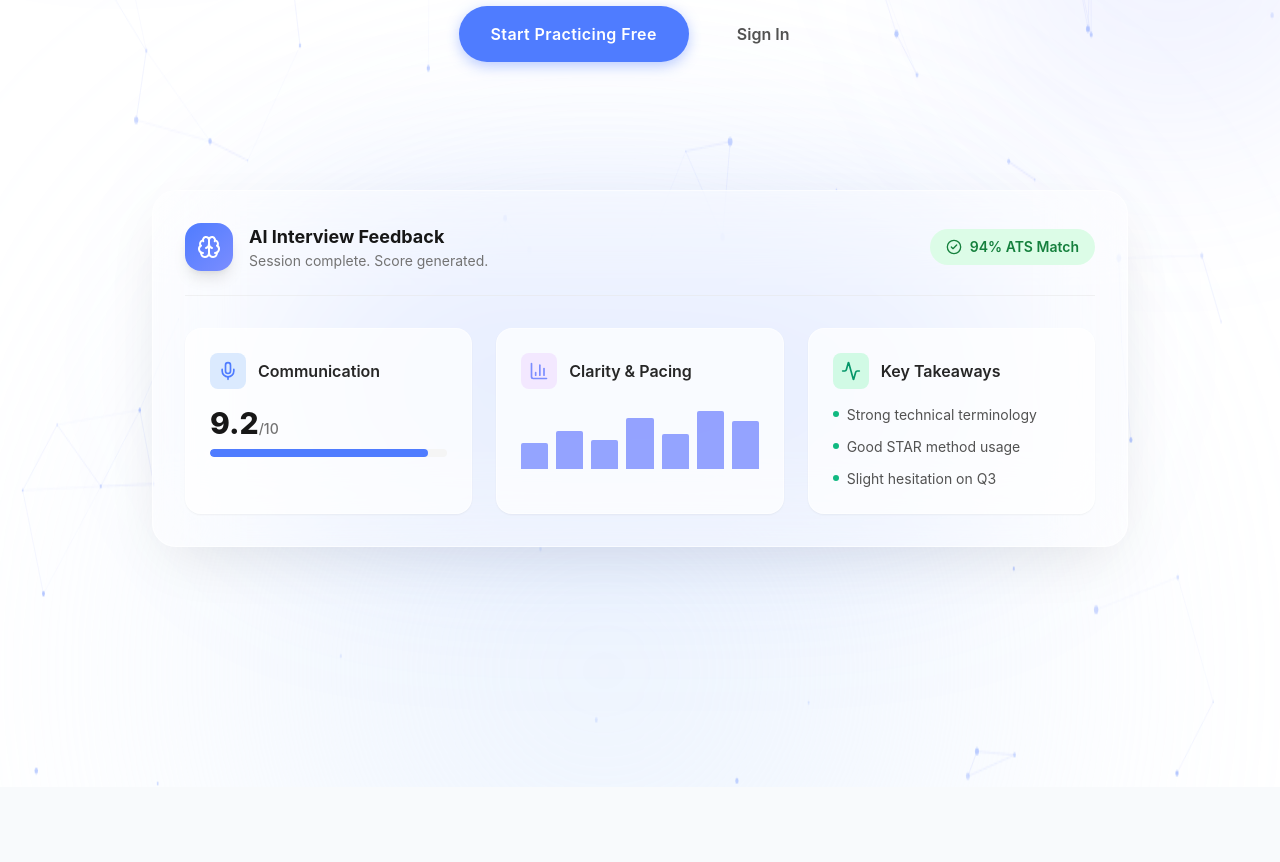
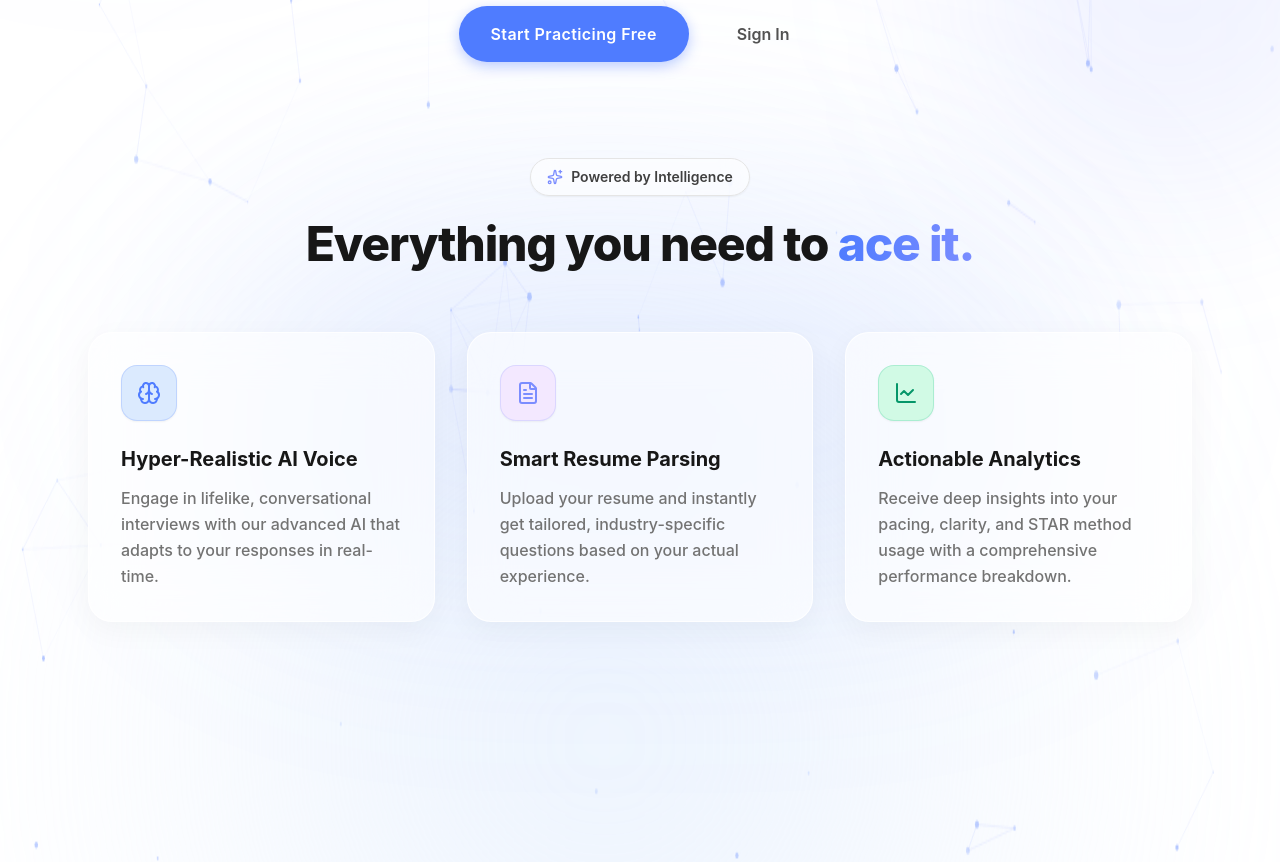
Before and after one commit to prativzz/prepflow, a React app in the folder frontend/: page / in a window 1280 px wide. Shown: the part 612-1474 px from the top of the page. Before the commit the page ends 1399 px from the top, so only its background shows below. Built offline with nearby package versions, Linux system fonts and the light colour scheme; no server answers; the HTML template or start-up script is replaced by a standard one.

Commit message:
feat: replace mock dashboard with feature cards on landing page

```diff
--- a/frontend/src/components/sections/FeaturePreview.jsx
+++ b/frontend/src/components/sections/FeaturePreview.jsx
@@ -1,121 +1,102 @@
 import React from 'react';
 import { motion } from 'framer-motion';
-import { BarChart3, Brain, CheckCircle2, Mic, FileText, Activity } from 'lucide-react';
+import { Brain, FileText, LineChart, Sparkles } from 'lucide-react';
 
 const FeaturePreview = () => {
   const containerVariants = {
     hidden: { opacity: 0 },
     visible: {
       opacity: 1,
-      transition: { staggerChildren: 0.2, delayChildren: 0.3 }
+      transition: { staggerChildren: 0.15, delayChildren: 0.2 }
     }
   };
 
   const itemVariants = {
-    hidden: { y: 40, opacity: 0 },
+    hidden: { y: 30, opacity: 0 },
     visible: {
       y: 0, opacity: 1,
       transition: { type: 'spring', stiffness: 100, damping: 20 }
     }
   };
 
+  const features = [
+    {
+      icon: <Brain size={24} />,
+      title: "Hyper-Realistic AI Voice",
+      description: "Engage in lifelike, conversational interviews with our advanced AI that adapts to your responses in real-time.",
+      color: "bg-blue-100 text-primary",
+      borderColor: "border-primary/20",
+    },
+    {
+      icon: <FileText size={24} />,
+      title: "Smart Resume Parsing",
+      description: "Upload your resume and instantly get tailored, industry-specific questions based on your actual experience.",
+      color: "bg-purple-100 text-accent",
+      borderColor: "border-accent/20",
+    },
+    {
+      icon: <LineChart size={24} />,
+      title: "Actionable Analytics",
+      description: "Receive deep insights into your pacing, clarity, and STAR method usage with a comprehensive performance breakdown.",
+      color: "bg-emerald-100 text-emerald-600",
+      borderColor: "border-emerald-500/20",
+    }
+  ];
+
   return (
-    <div className="relative w-full max-w-5xl mx-auto mt-32 mb-40 px-6 perspective-[2000px]">
+    <div className="relative w-full max-w-6xl mx-auto mt-24 mb-40 px-6">
+      {/* Background Glow */}
+      <div className="absolute top-1/2 left-1/2 -translate-x-1/2 -translate-y-1/2 w-3/4 h-3/4 bg-primary/10 blur-[120px] rounded-full pointer-events-none -z-10"></div>
 
-      {/* Glow behind the preview */}
-      <div className="absolute top-1/2 left-1/2 -translate-x-1/2 -translate-y-1/2 w-3/4 h-3/4 bg-primary/20 blur-[100px] rounded-full pointer-events-none -z-10"></div>
+      <div className="text-center mb-16">
+        <motion.div
+          initial={{ opacity: 0, y: 20 }}
+          whileInView={{ opacity: 1, y: 0 }}
+          viewport={{ once: true }}
+          transition={{ duration: 0.6 }}
+          className="inline-flex items-center gap-2 px-4 py-2 rounded-full bg-white/50 backdrop-blur-md border border-neutral-200 text-sm font-semibold text-neutral-700 mb-6 shadow-sm"
+        >
+          <Sparkles size={16} className="text-accent" />
+          Powered by Intelligence
+        </motion.div>
+        <motion.h2
+          initial={{ opacity: 0, y: 20 }}
+          whileInView={{ opacity: 1, y: 0 }}
+          viewport={{ once: true }}
+          transition={{ duration: 0.6, delay: 0.1 }}
+          className="text-3xl md:text-5xl font-extrabold text-neutral-900 tracking-tight"
+        >
+          Everything you need to <span className="text-transparent bg-clip-text bg-gradient-to-r from-primary to-accent">ace it.</span>
+        </motion.h2>
+      </div>
 
       <motion.div
         variants={containerVariants}
         initial="hidden"
         whileInView="visible"
-        viewport={{ once: true, margin: "-100px" }}
-        whileHover={{ rotateX: 2, rotateY: -2, y: -5 }}
-        className="relative bg-white/40 backdrop-blur-2xl border border-white/60 rounded-3xl p-8 shadow-[0_20px_60px_-15px_rgba(0,0,0,0.1)] transition-transform duration-500 transform-gpu"
-        style={{ transformStyle: 'preserve-3d' }}
+        viewport={{ once: true, margin: "-50px" }}
+        className="grid grid-cols-1 md:grid-cols-3 gap-8"
       >
-        {/* Top Header Mock */}
-        <div className="flex items-center justify-between mb-8 pb-6 border-b border-neutral-200/50">
-          <div className="flex items-center gap-4">
-            <div className="w-12 h-12 rounded-2xl bg-gradient-to-br from-primary to-accent flex items-center justify-center text-white shadow-lg">
-              <Brain size={24} />
+        {features.map((feature, index) => (
+          <motion.div
+            key={index}
+            variants={itemVariants}
+            whileHover={{ y: -8, scale: 1.02 }}
+            className={`relative bg-white/60 backdrop-blur-xl border border-white/80 rounded-3xl p-8 shadow-[0_8px_30px_rgb(0,0,0,0.04)] hover:shadow-[0_20px_60px_-15px_rgba(0,0,0,0.1)] transition-all duration-300 overflow-hidden group`}
+          >
+            {/* Subtle gradient overlay on hover */}
+            <div className={`absolute inset-0 opacity-0 group-hover:opacity-10 bg-gradient-to-br from-transparent to-current ${feature.color.split(' ')[1]} transition-opacity duration-300 pointer-events-none`} />
+
+            <div className={`w-14 h-14 rounded-2xl ${feature.color} flex items-center justify-center mb-6 border ${feature.borderColor} shadow-sm group-hover:scale-110 transition-transform duration-300`}>
+              {feature.icon}
             </div>
-            <div>
-              <h3 className="font-bold text-lg text-neutral-900">AI Interview Feedback</h3>
-              <p className="text-sm text-neutral-500">Session complete. Score generated.</p>
-            </div>
-          </div>
-          <div className="px-4 py-2 bg-green-100 text-green-700 rounded-full text-sm font-semibold flex items-center gap-2">
-            <CheckCircle2 size={16} /> 94% ATS Match
-          </div>
-        </div>
 
-        {/* Dashboard Grid */}
-        <div className="grid grid-cols-1 md:grid-cols-3 gap-6">
-
-          {/* Card 1: Communication */}
-          <motion.div variants={itemVariants} className="bg-white/70 border border-white/50 rounded-2xl p-6 shadow-sm hover:shadow-md transition-shadow">
-            <div className="flex items-center gap-3 mb-4">
-              <div className="p-2 rounded-lg bg-blue-100 text-primary">
-                <Mic size={20} />
-              </div>
-              <h4 className="font-semibold text-neutral-800">Communication</h4>
-            </div>
-            <div className="text-3xl font-extrabold text-neutral-900 mb-2">9.2<span className="text-sm font-medium text-neutral-500">/10</span></div>
-            <div className="w-full bg-neutral-100 h-2 rounded-full overflow-hidden">
-              <motion.div
-                initial={{ width: 0 }}
-                whileInView={{ width: '92%' }}
-                transition={{ duration: 1.5, ease: "easeOut", delay: 0.5 }}
-                className="bg-primary h-full rounded-full"
-              />
-            </div>
+            <h3 className="text-xl font-bold text-neutral-900 mb-3">{feature.title}</h3>
+            <p className="text-neutral-500 leading-relaxed font-medium">
+              {feature.description}
+            </p>
           </motion.div>
-
-          {/* Card 2: Analytics */}
-          <motion.div variants={itemVariants} className="bg-white/70 border border-white/50 rounded-2xl p-6 shadow-sm hover:shadow-md transition-shadow">
-            <div className="flex items-center gap-3 mb-4">
-              <div className="p-2 rounded-lg bg-purple-100 text-accent">
-                <BarChart3 size={20} />
-              </div>
-              <h4 className="font-semibold text-neutral-800">Clarity & Pacing</h4>
-            </div>
-            <div className="flex items-end gap-2 h-16 mt-4">
-              {[40, 60, 45, 80, 55, 90, 75].map((height, i) => (
-                <motion.div
-                  key={i}
-                  initial={{ height: 0 }}
-                  whileInView={{ height: `${height}%` }}
-                  transition={{ duration: 0.8, delay: 0.8 + (i * 0.1) }}
-                  className="flex-1 bg-accent/80 rounded-t-sm"
-                />
-              ))}
-            </div>
-          </motion.div>
-
-          {/* Card 3: Feedback */}
-          <motion.div variants={itemVariants} className="bg-white/70 border border-white/50 rounded-2xl p-6 shadow-sm hover:shadow-md transition-shadow">
-            <div className="flex items-center gap-3 mb-4">
-              <div className="p-2 rounded-lg bg-emerald-100 text-emerald-600">
-                <Activity size={20} />
-              </div>
-              <h4 className="font-semibold text-neutral-800">Key Takeaways</h4>
-            </div>
-            <ul className="space-y-3">
-              {[
-                "Strong technical terminology",
-                "Good STAR method usage",
-                "Slight hesitation on Q3"
-              ].map((text, i) => (
-                <li key={i} className="flex items-start gap-2 text-sm text-neutral-600">
-                  <span className="w-1.5 h-1.5 rounded-full bg-emerald-500 mt-1.5 shrink-0" />
-                  {text}
-                </li>
-              ))}
-            </ul>
-          </motion.div>
-
-        </div>
+        ))}
       </motion.div>
     </div>
   );
```
